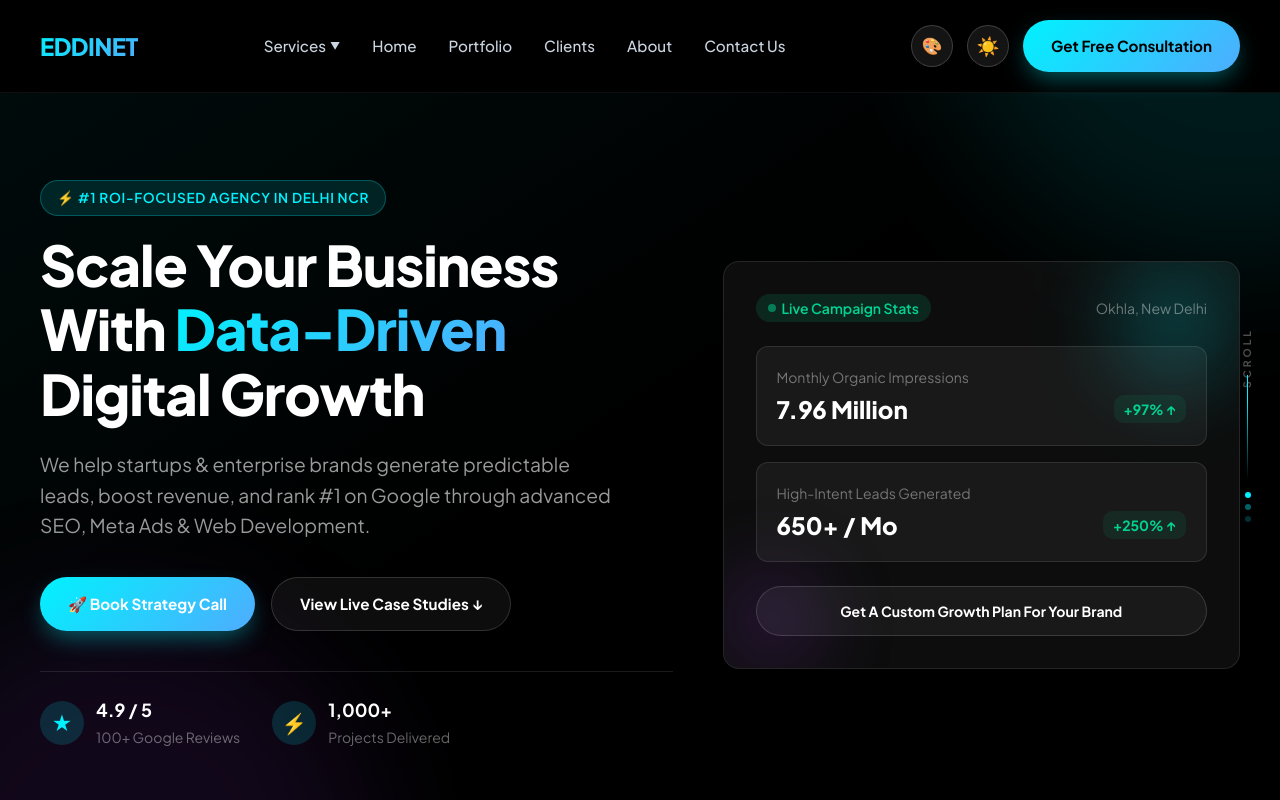
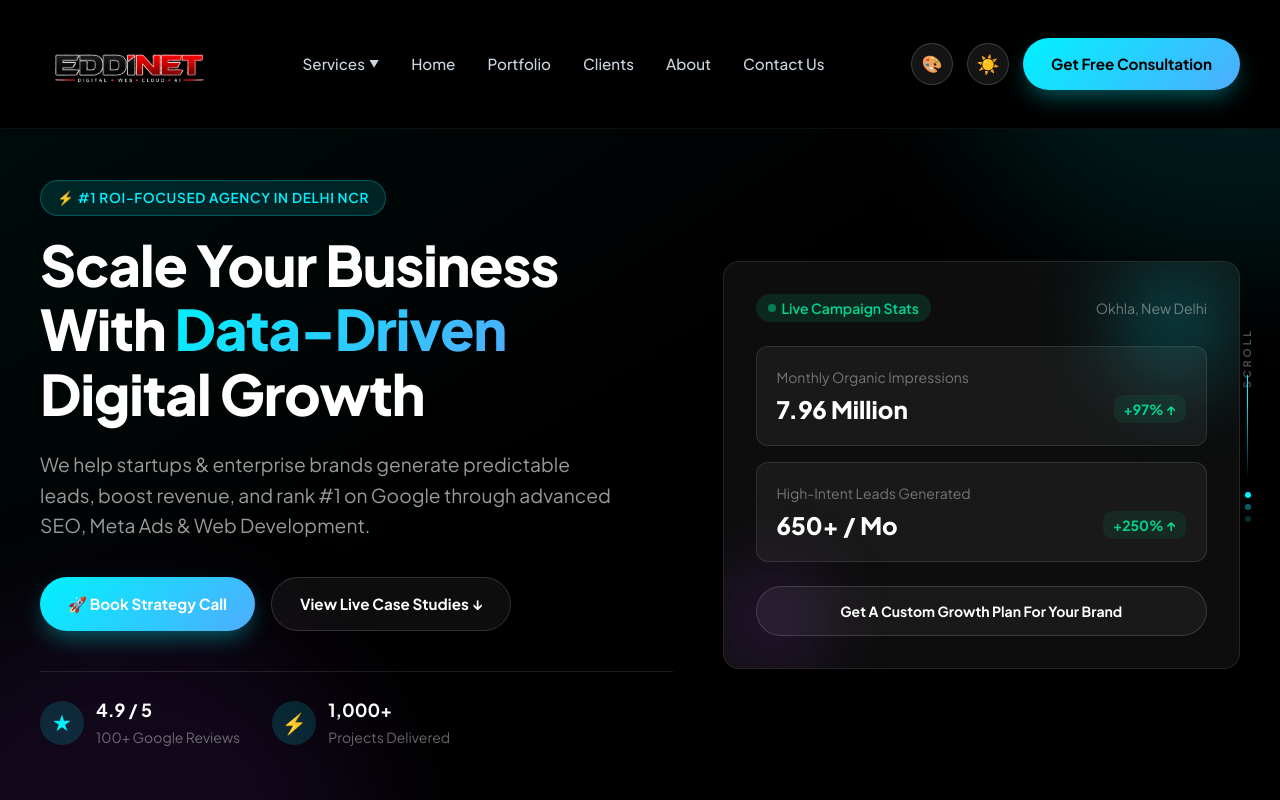
Before and after one commit to mdmajdi05/eddinet, a Next.js app: page / in a window 1280 px wide. Shown: the top 800 px of the page. Built offline with nearby package versions, Linux system fonts and the light colour scheme.

Commit message:
logo update

```diff
--- a/components/Footer.tsx
+++ b/components/Footer.tsx
@@ -1,4 +1,5 @@
 import Link from "next/link";
+import Image from "next/image";
 import { footerServices } from "@/data/services";
 
 const svcs = footerServices;
@@ -16,8 +17,8 @@
       <div className="w-full max-w-[var(--container-max)] mx-auto px-5">
         <div className="grid grid-cols-[1.5fr_1fr_1fr_1fr] gap-10 mb-[60px] max-[1024px]:grid-cols-2 max-[768px]:grid-cols-1">
           <div>
-            <Link href="/" className="flex items-center gap-2.5 text-[1.5rem] font-extrabold tracking-[-0.5px] text-[var(--chrome-text)] no-underline">
-              <span className="gradient-text">EDDINET</span>
+            <Link href="/" className="flex items-center">
+              <Image src="/eddinet-logo.png" alt="Eddinet" width={320} height={88} className="h-[88px] w-auto" />
             </Link>
             <p className="text-[var(--chrome-text-muted)] text-[0.95rem] my-4 max-w-[320px]">
               Delhi&apos;s premier ROI-focused digital marketing agency. Helping brands rank higher, convert better, and scale exponentially.
--- a/components/Header.tsx
+++ b/components/Header.tsx
@@ -4,6 +4,7 @@
 import { useTheme } from "./ThemeProvider";
 import ConsultModal from "./ConsultModal";
 import MegaMenu from "./MegaMenu";
+import Image from "next/image";
 
 export default function Header() {
   const { accent, mode, setAccent, toggleMode } = useTheme();
@@ -41,8 +42,8 @@
       >
         <div className="w-full max-w-[var(--container-max)] mx-auto px-5">
           <div className="flex items-center justify-between">
-            <a href="#home" className="flex items-center gap-2.5 text-[1.5rem] font-extrabold tracking-[-0.5px] text-[var(--chrome-text)]">
-              <span className="gradient-text">EDDINET</span>
+            <a href="#home" className="flex items-center">
+              <Image src="/eddinet-logo.png" alt="Eddinet" width={320} height={88} className="h-[88px] w-auto" priority />
             </a>
 
             <nav className="flex items-center gap-8 max-lg:hidden">
```
Also changed, not shown: public/eddinet-logo.png (added).
